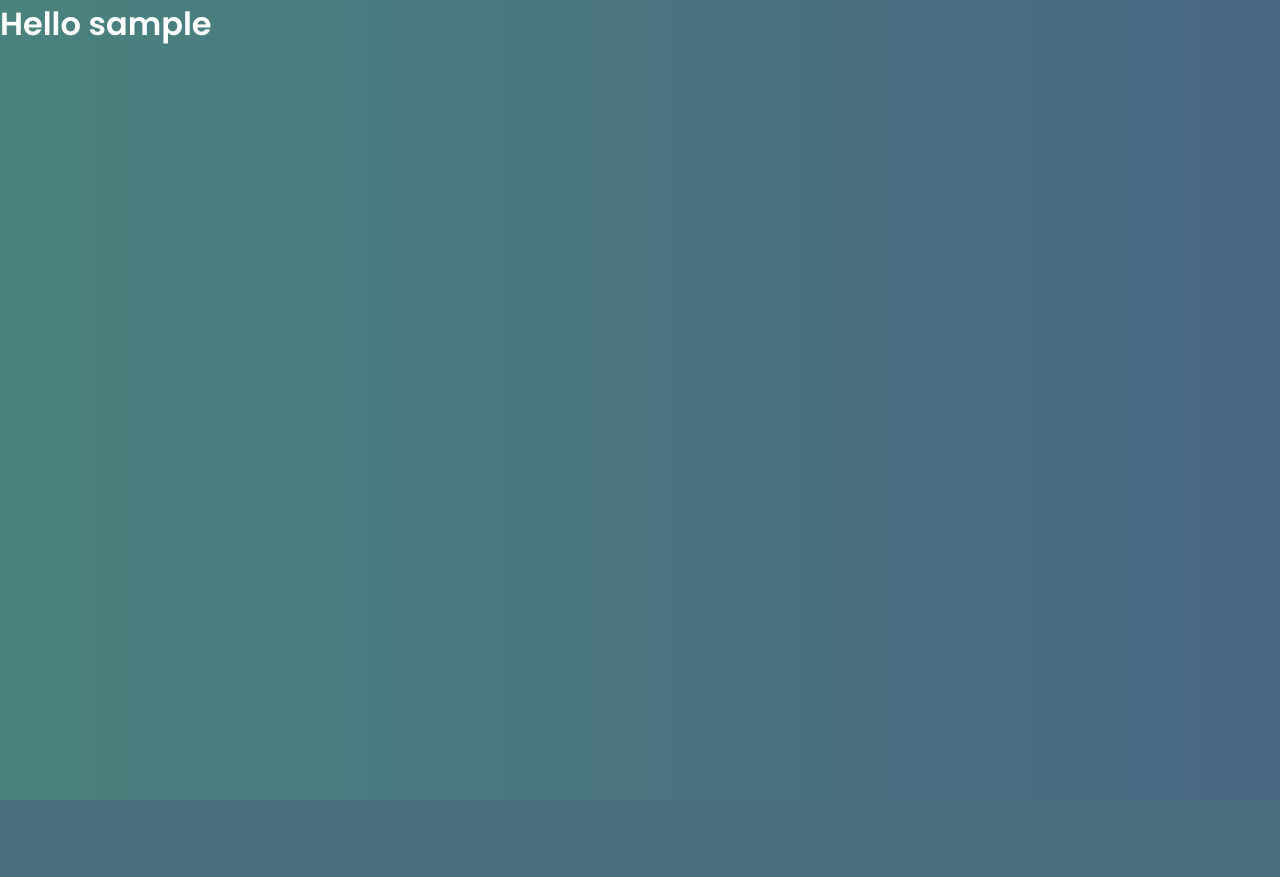
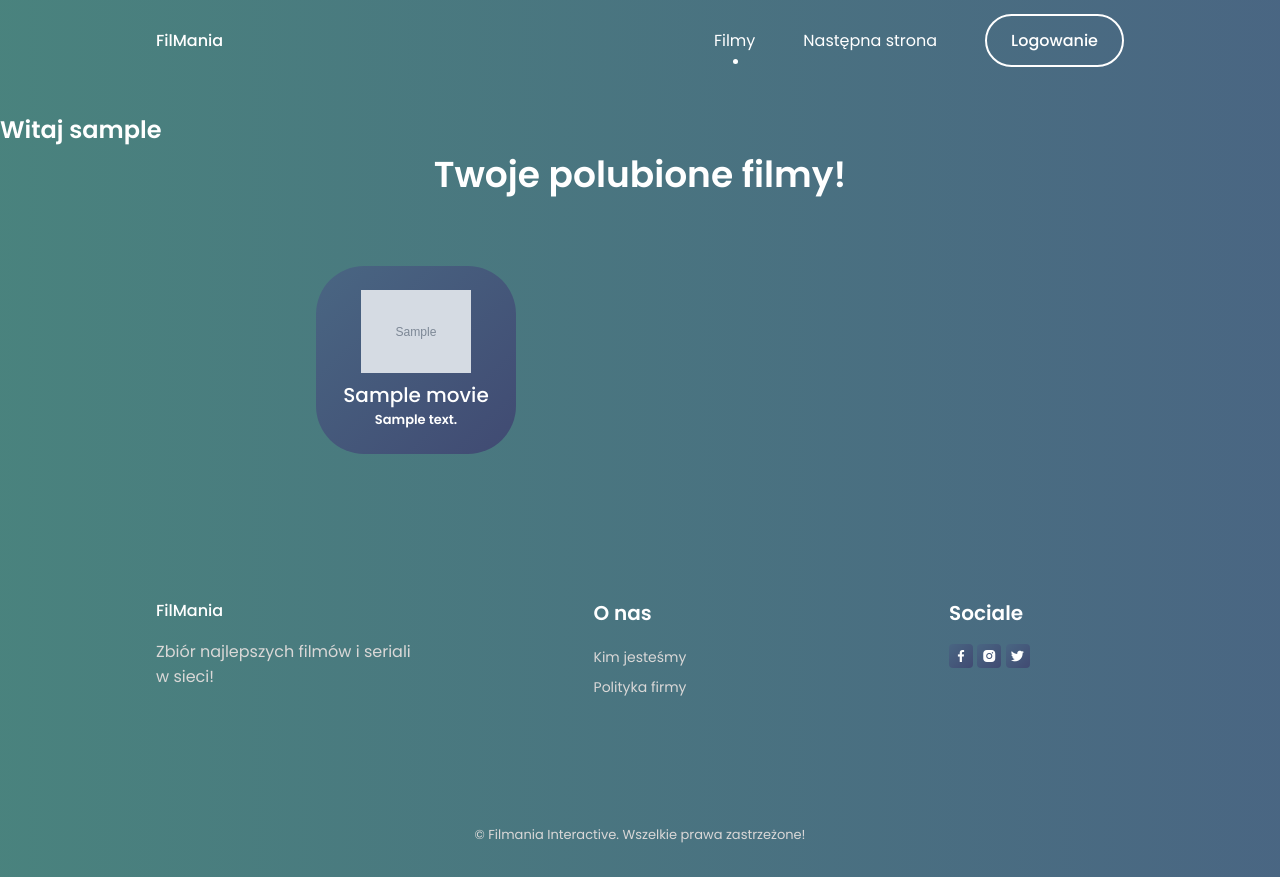
Before and after one commit to bazy-danych-2/filmania, a Django app: page /accounts/hello/ in a window 1280 px wide. Before the commit the page ends 800 px from the top, so only its background shows below. Run offline with Django 3.2, Linux system fonts and the light colour scheme; a user stored in the database is signed in; tables that the repository leaves empty hold one stand-in row (values such as "Sample post"); grey boxes marked "Sample" are stand-in pictures; some libraries are stand-ins or nearby versions.

Commit message:
widać ulubione filmy usera

```diff
--- a/filmania/accounts/views.py
+++ b/filmania/accounts/views.py
@@ -78,6 +78,14 @@ def add_to_fav(request):
 
 def user_panel(request):
     user = request.user
+    user_inf = User_info.objects.get(user = user)
+
+    movies = user_inf.ulubione_filmy.all()
 
 
-    return render(request,"hello.html",{} )
+
+    context = {
+        'movies': movies
+    }
+
+    return render(request,"hello.html", context )
--- a/filmania/templates/hello.html
+++ b/filmania/templates/hello.html
@@ -1,9 +1,89 @@
-{% extends "base.html" %}
+{% include 'base.html' %}
+<!DOCTYPE html>
+<html lang="pl-PL">
+<head>
+    {% load static %}
+    <meta charset="UTF-8">
+        <meta name="viewport" content="width=device-width, initial-scale=1.0">
 
-{%block content%}
+        <!--=============== BOXICONS ===============-->
+        <link rel="stylesheet" href="https://cdn.jsdelivr.net/npm/boxicons@latest/css/boxicons.min.css">
 
-{% csrf_token %}
-<h1>Hello {{request.user.username}}</h1>
+        <!--=============== SWIPER CSS ===============-->
+        <link rel="stylesheet" href="{% static 'css/swiper-bundle.min.css' %}">
+
+        <!--=============== CSS ===============-->
+         <link rel="stylesheet" type="text/css" href="{% static 'css/styles.css' %}">
+    <title>FilMania</title>
+</head>
+<body>
+<header class="header" id="header">
+            <nav class="nav container">
+                <a href="{% url 'index' %} " class="nav__logo">
+                    FilMania
+                </a>
+
+                <div class="nav__menu" id="nav-menu">
+                    <ul class="nav__list">
+                        <li class="nav__item">
+                            <a href="#filmy" class="nav__link">Filmy</a>
+                        </li>
+
+                        <li class="nav__item">
+                            <a href="#next" class="nav__link">Następna strona</a>
+                        </li>
+
+                        <a href="/accounts/login" class="button button--ghost">Logowanie</a>
+                    </ul>
+
+                    <div class="nav__close" id="nav-close">
+                        <i class='bx bx-x'></i>
+                    </div>
+
+                </div>
+
+                <div class="nav__toggle" id="nav-toggle">
+                    <i class='bx bx-grid-alt'></i>
+                </div>
+
+            </nav>
+        </header>
+
+{% block content %}
 
 
-{% endblock %}
+    <main class="main">
+         <section class="section filser" id="filmy">
+            <h1> Witaj {{request.user.username}}</h1>
+                <h2 class="section__title">Twoje polubione filmy!</h2>
+                <div class="filser__container container grid">
+                {% for movie in movies %}
+                    <a href="details/{{movie.id}}">
+                    <div class="filser__content">
+                        <img src="{{movie.model_img.url}}" alt="" class="filser__img">
+                        <h3 class="filser__title">{{movie.title}}</h3>
+                        <h2 class="filser__subtitle">{{movie.short_desc}}</h2>
+                    </div></a>
+
+                {% endfor %}
+
+                </div>
+            </section>
+    </main>
+     <!--=============== SCROLL UP ===============-->
+        <a href="#" class="scrollup" id="scroll-up">
+            <i class='bx bx-up-arrow-alt scrollup__icon'></i>
+        </a>
+
+        <!--=============== SCROLL REVEAL ===============-->
+        <script src="{% static 'js/scrollreveal.min.js' %}"></script>
+
+        <!--=============== SWIPER JS ===============-->
+        <script src="{% static 'js/swiper-bundle.min.js' %}"></script>
+
+        <!--=============== MAIN JS ===============-->
+        <script src="{% static 'js/main.js' %}"></script>
+{% endblock content %}
+{% include 'pages/footer.html' %}
+</body>
+</html>
--- a/filmania/templates/movies/details.html
+++ b/filmania/templates/movies/details.html
@@ -53,6 +53,7 @@
 
 <link rel="stylesheet" href="{% static 'star-ratings/css/star-ratings.css' %}">
 <script type="text/javascript" src="{% static 'star-ratings/js/dist/star-ratings.min.js' %}"></script>
+<script src="http://ajax.googleapis.com/ajax/libs/jquery/1.7.1/jquery.min.js" type="text/javascript"></script>
 <script src="{% static 'js/app.js' %}"></script>
 
 {% load ratings %}
@@ -75,7 +76,7 @@
                         <p>Scenariusz: {{movie.scenariusz}}</p>
                         <p>Gatunek: {{movie.gatunek}}</p>
                         <p>Produkcja: {{movie.kraj}}</p>
-                            <p>Premiera: {{movie.data_premiery}}</p></div>
+                        <p>Premiera: {{movie.data_premiery}}</p></div>
 
 
                     {% ratings movie %}
```
